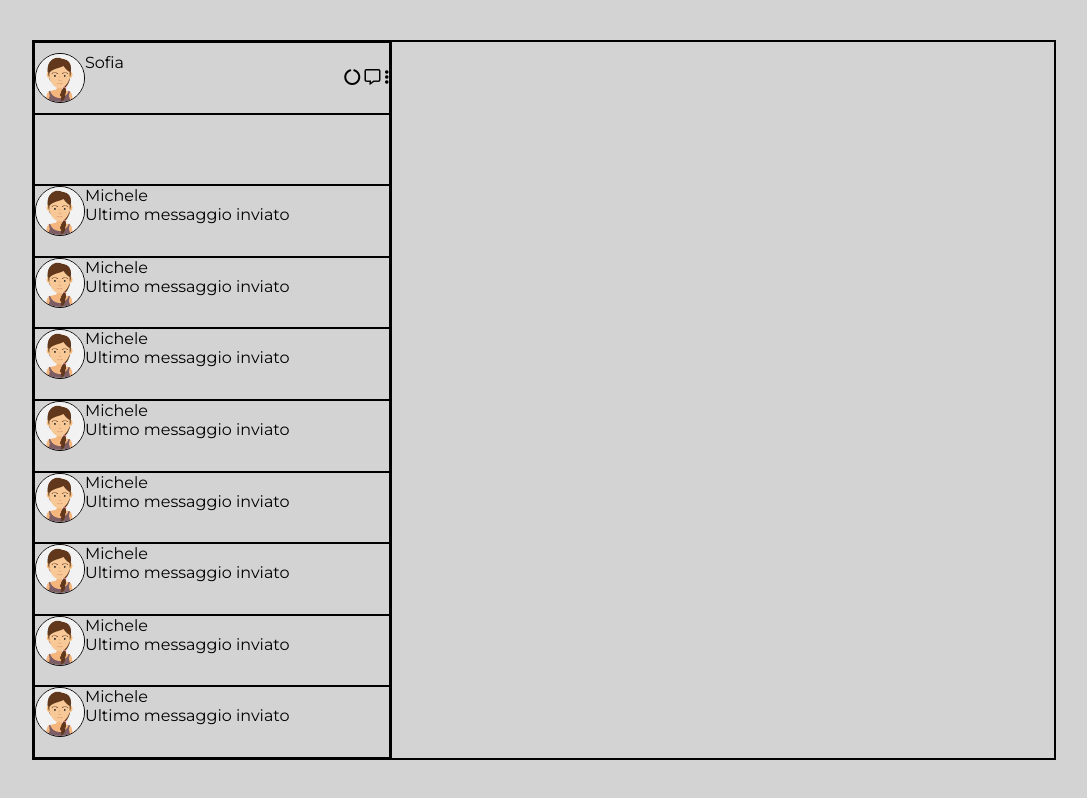
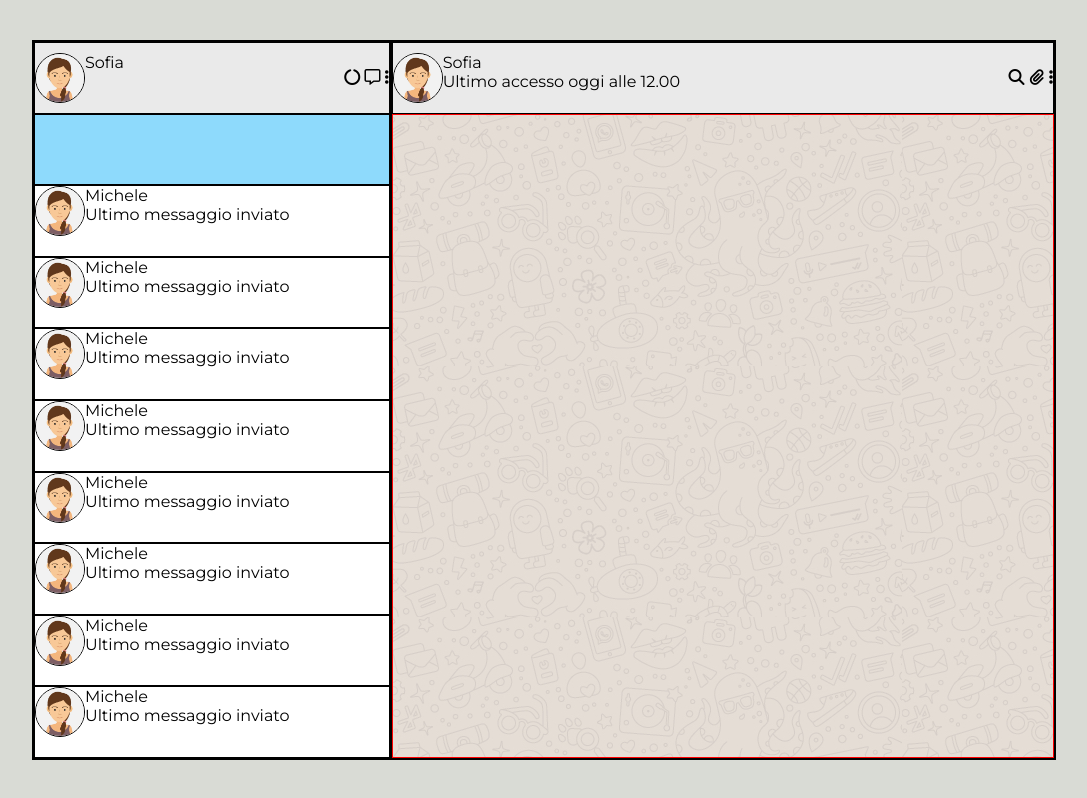
Before and after one commit to Omar-Codess/vue-boolzapp, a plain HTML site: page index.html in a window 1280 px wide. Shown: the whole page, without its empty margins (96-1183 px from the left). Drawn offline with Linux system fonts and the light colour scheme.

Commit message:
terminata parte della struttura del layout

```diff
--- a/css/style.css
+++ b/css/style.css
@@ -31,6 +31,7 @@ img{
 /* COMMON */
 nav{
     height: 10%;
+    background-color: #eaeaea;
     border: 1px solid black;
 }
 
@@ -41,12 +42,19 @@ nav{
     border-radius: 50px;
 }
 
+.white{
+    background-color: white;
+}
+
+.light-blue{
+    background-color: #8edafc;
+}
 
 /* MAIN */
 .big-container{
     width: 100vw;
     height: 100vh;
-    background-color: lightgrey;
+    background-color: #d9dbd5;
     display: flex;
     align-items: center;
     justify-content: center;
@@ -78,3 +86,9 @@ nav{
     width: 65%;
     border: 1px solid black;
 }
+
+.chat-container{
+    height: 90%;
+    border: 1px solid red;
+    background-image: url(../img/mine.jpg);
+}
--- a/index.html
+++ b/index.html
@@ -35,10 +35,10 @@
                             <i class="fa-solid fa-ellipsis-vertical"></i>
                         </span>
                     </nav>
-                    <div class="generic-col">
+                    <div class="generic-col light-blue">
 
                     </div>
-                    <div class="generic-col">
+                    <div class="generic-col white">
                         <div class="avatar-img">
                             <img src="img/avatar_io.jpg" alt="">
                         </div>
@@ -47,7 +47,7 @@
                             <p>Ultimo messaggio inviato</p>
                         </div>
                     </div>
-                    <div class="generic-col">
+                    <div class="generic-col white">
                         <div class="avatar-img">
                             <img src="img/avatar_io.jpg" alt="">
                         </div>
@@ -56,7 +56,7 @@
                             <p>Ultimo messaggio inviato</p>
                         </div>
                     </div>
-                    <div class="generic-col">
+                    <div class="generic-col white">
                         <div class="avatar-img">
                             <img src="img/avatar_io.jpg" alt="">
                         </div>
@@ -65,7 +65,7 @@
                             <p>Ultimo messaggio inviato</p>
                         </div>
                     </div>
-                    <div class="generic-col">
+                    <div class="generic-col white">
                         <div class="avatar-img">
                             <img src="img/avatar_io.jpg" alt="">
                         </div>
@@ -74,7 +74,7 @@
                             <p>Ultimo messaggio inviato</p>
                         </div>
                     </div>
-                    <div class="generic-col">
+                    <div class="generic-col white">
                         <div class="avatar-img">
                             <img src="img/avatar_io.jpg" alt="">
                         </div>
@@ -83,7 +83,7 @@
                             <p>Ultimo messaggio inviato</p>
                         </div>
                     </div>
-                    <div class="generic-col">
+                    <div class="generic-col white">
                         <div class="avatar-img">
                             <img src="img/avatar_io.jpg" alt="">
                         </div>
@@ -92,7 +92,7 @@
                             <p>Ultimo messaggio inviato</p>
                         </div>
                     </div>
-                    <div class="generic-col">
+                    <div class="generic-col white">
                         <div class="avatar-img">
                             <img src="img/avatar_io.jpg" alt="">
                         </div>
@@ -101,7 +101,7 @@
                             <p>Ultimo messaggio inviato</p>
                         </div>
                     </div>
-                    <div class="generic-col">
+                    <div class="generic-col white">
                         <div class="avatar-img">
                             <img src="img/avatar_io.jpg" alt="">
                         </div>
@@ -111,7 +111,27 @@
                         </div>
                     </div>
                 </div>
-                <div class="right-col"></div>
+                <div class="right-col">
+                    <nav class="flex align-center space-between">
+                        <div class="flex">
+                            <div class="avatar-img">
+                                <img src="img/avatar_io.jpg" alt="">
+                            </div>
+                            <div>
+                                <p>Sofia</p>
+                                <p>Ultimo accesso oggi alle 12.00</p>
+                            </div>
+                        </div>
+                        <span>
+                            <i class="fa-solid fa-magnifying-glass"></i>
+                            <i class="fa-solid fa-paperclip"></i>
+                            <i class="fa-solid fa-ellipsis-vertical"></i>
+                        </span>
+                    </nav>
+                    <div class="chat-container">
+
+                    </div>
+                </div>
             </div>
         </div>
     </main>
```
